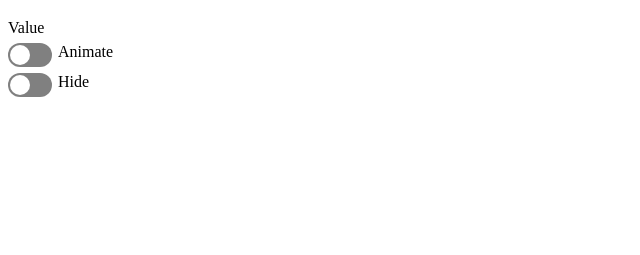
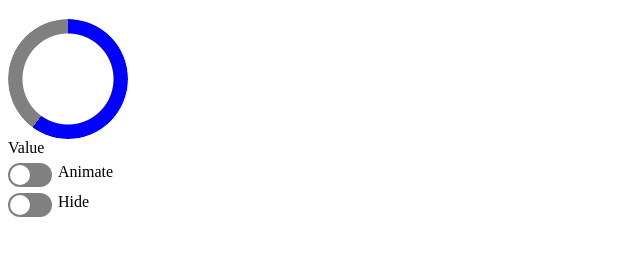
Before and after one commit to sobselena/ozon-test-task, a website built with Vite: page index.html in a window 1280 px wide. Shown: the part 61-316 px from the top of the page, without its empty margins (0-640 px from the left). Built offline with nearby package versions, Linux system fonts and the light colour scheme.

Commit message:
feat: add basic layout for progress circle

```diff
--- a/src/pages/main/progress/progress.scss
+++ b/src/pages/main/progress/progress.scss
@@ -3,3 +3,13 @@
   flex-direction: column;
   gap: 6px;
 }
+
+.progress-circle {
+  width: 120px;
+  height: 120px;
+  border-radius: 50%;
+
+  background: conic-gradient(blue 0% 60%, gray 60% 100%);
+
+  mask: radial-gradient(circle 55px, transparent 45px, black 46px);
+}
--- a/src/pages/main/progress/progress.ts
+++ b/src/pages/main/progress/progress.ts
@@ -15,12 +15,16 @@ export class Progress extends Component {
       classes: ['progress__title'],
       text: 'Progress',
     });
+    const circleComponent = new Component({
+      tag: 'div',
+      classes: ['progress-circle'],
+    });
     const parametersContainer = new Component({
       tag: 'div',
       classes: ['params'],
     });
     const parametersComponents = parameters.map(parameterProps => new Parameter(parameterProps));
     parametersContainer.appendChildren(parametersComponents);
-    this.appendChildren([progressTitle, parametersContainer]);
+    this.appendChildren([progressTitle, circleComponent, parametersContainer]);
   }
 }
```
